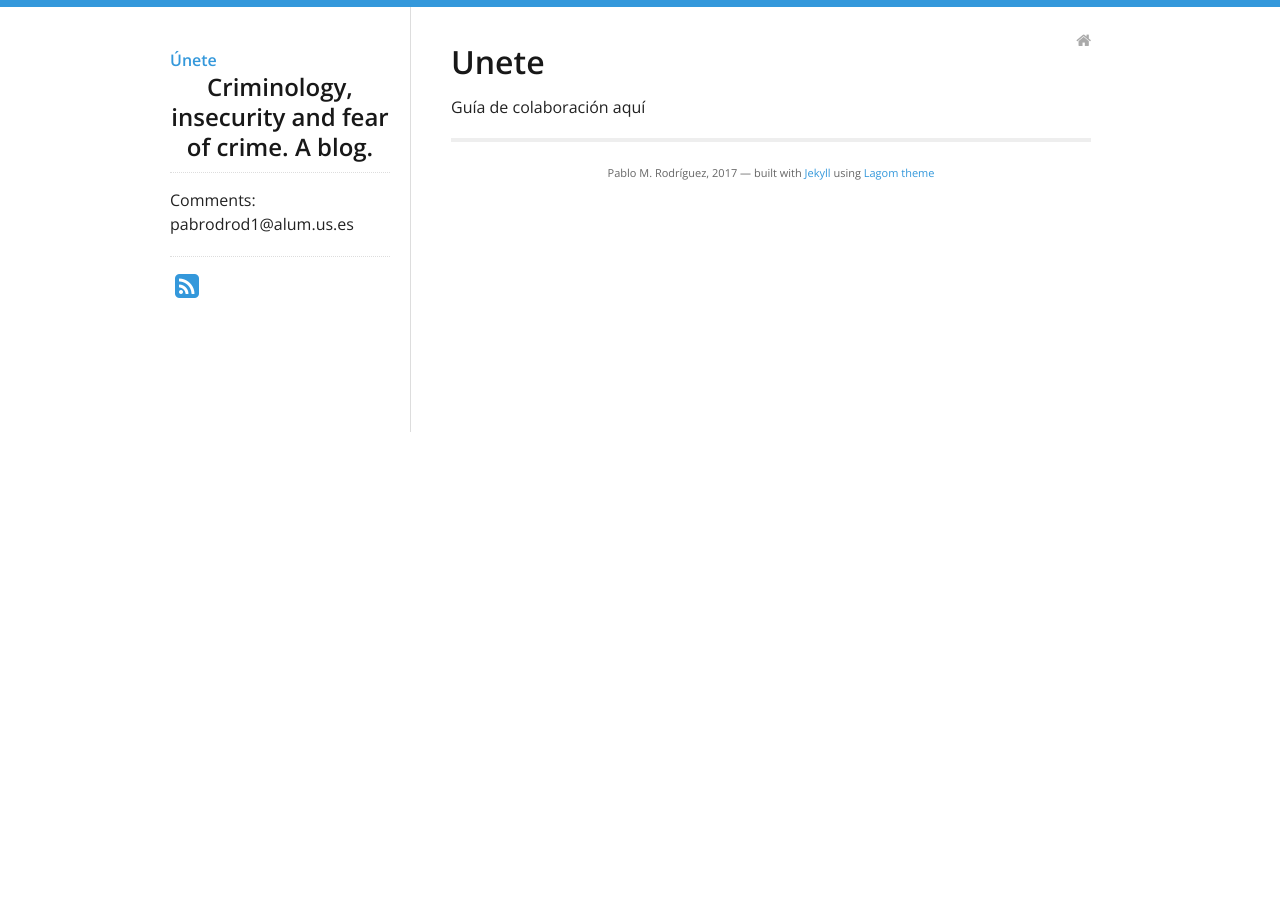
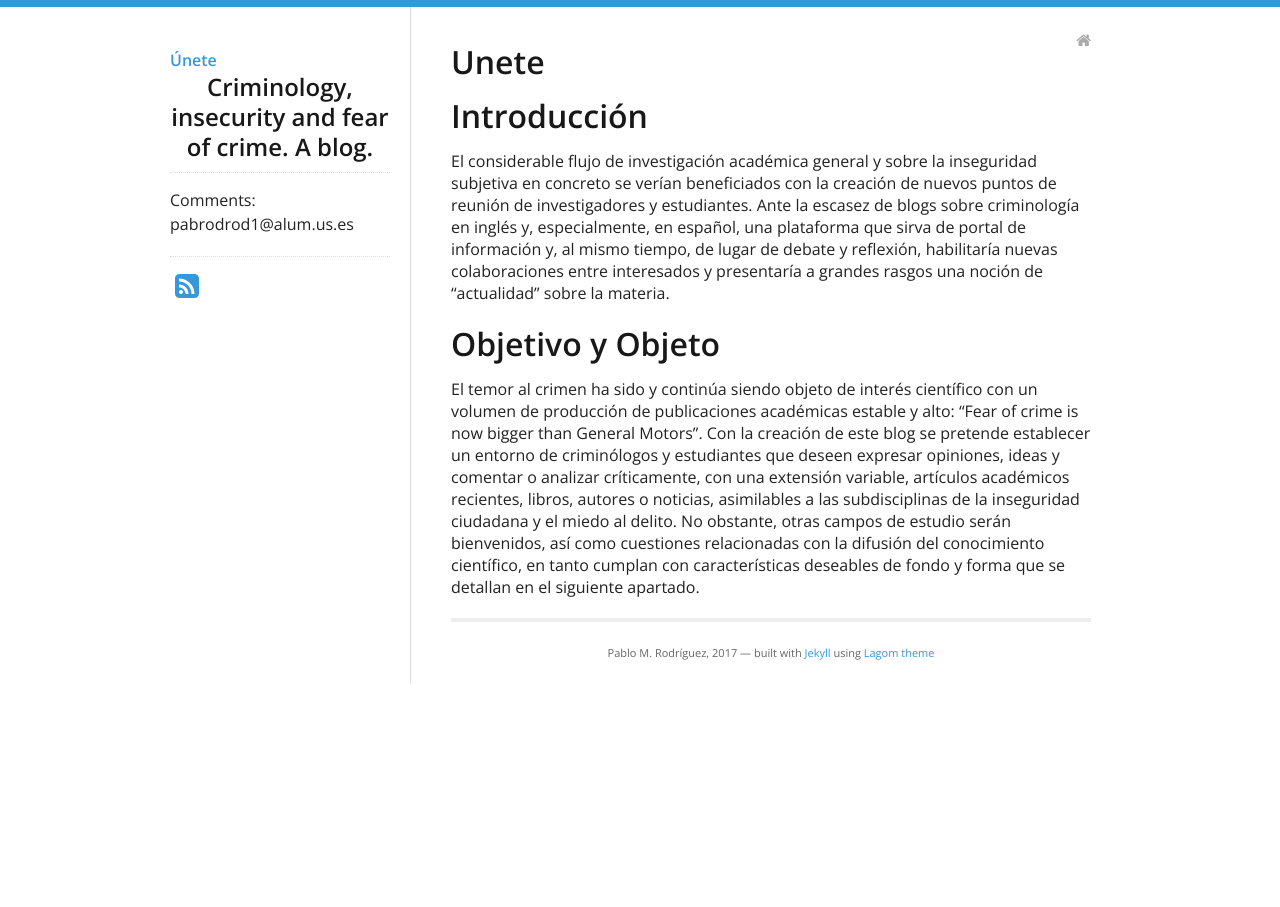
Before and after one commit to fearofcrime/fearofcrime.github.io, a Jekyll site: the page built from unete.md, in a window 1280 px wide. Built offline with Jekyll 4.4.1, drawn with Linux system fonts in a browser that asks for light colours; nearby versions of some CDN libraries.

Commit message:
Update unete.md

```diff
--- a/unete.md
+++ b/unete.md
@@ -3,4 +3,8 @@
 title: Unete
 permalink: /unete/
 ---
-Guía de colaboración aquí
+<h1>Introducción</h1>
+<p>El considerable flujo de investigación académica general y sobre la inseguridad subjetiva en concreto se verían beneficiados con la creación de nuevos puntos de reunión de investigadores y estudiantes. Ante la escasez de blogs sobre criminología en inglés y, especialmente, en español, una plataforma que sirva de portal de información y, al mismo tiempo, de lugar de debate y reflexión, habilitaría nuevas colaboraciones entre interesados y presentaría a grandes rasgos una noción de “actualidad” sobre la materia.</p>
+
+<h1>Objetivo y Objeto</h1>
+<p>El temor al crimen ha sido y continúa siendo objeto de interés científico con un volumen de producción de publicaciones académicas estable y alto: “Fear of crime is now bigger than General Motors”. Con la creación de este blog se pretende establecer un entorno de criminólogos y estudiantes que deseen expresar opiniones, ideas y comentar o analizar críticamente, con una extensión variable, artículos académicos recientes, libros, autores o noticias, asimilables a las subdisciplinas de la inseguridad ciudadana y el miedo al delito. No obstante, otras campos de estudio serán bienvenidos, así como cuestiones relacionadas con la difusión del conocimiento científico, en tanto cumplan con características deseables de fondo y forma que se detallan en el siguiente apartado.</p>
```
